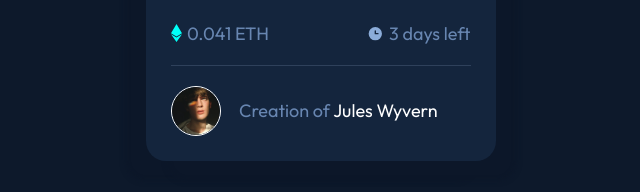
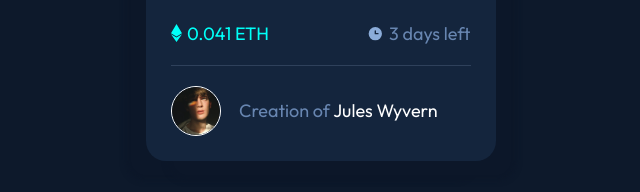
Before and after one commit to jmoda1028/NFT-preview-card-component, a plain HTML site: page index.html in a window 1280 px wide. Shown: the part 544-736 px from the top of the page, 319-959 px from the left. Drawn offline with Linux system fonts and the light colour scheme; a web font is replaced by a local one.

Commit message:
solution

```diff
--- a/assets/css/styles.scss
+++ b/assets/css/styles.scss
@@ -121,7 +121,7 @@ body {
 
                     &:nth-of-type(1) {
                         margin-right: 98px;
-                        // float: right;
+                        color: $cyan;
                     }
 
                     img {
```
Also changed, not shown: assets/css/styles.css, 1 other file.
